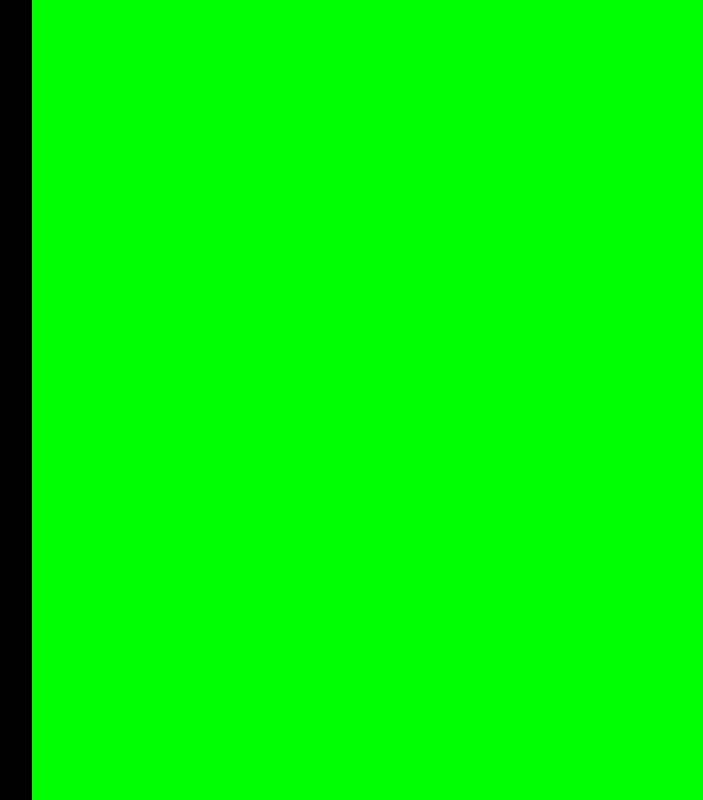
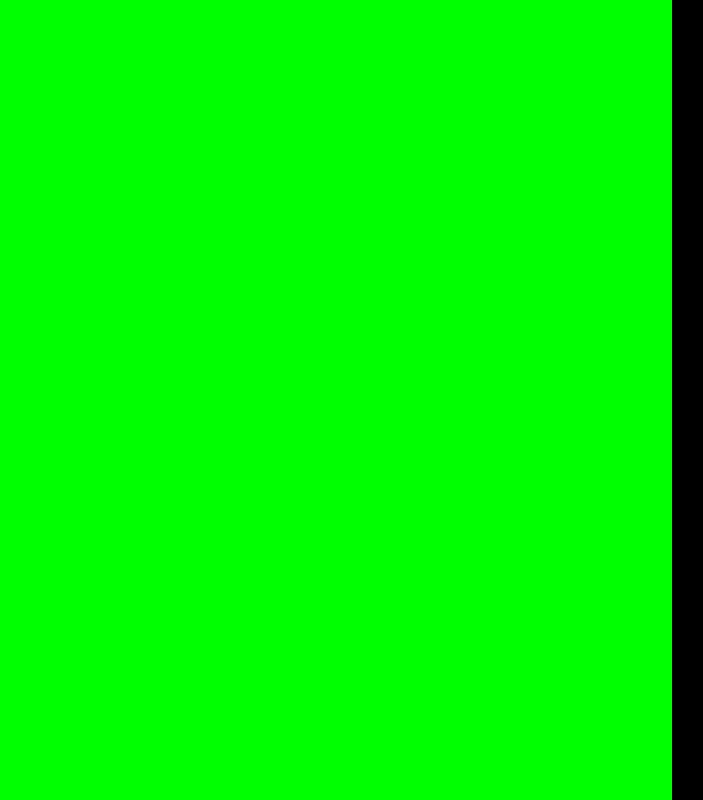
Before and after one commit to coshx/redez-design, a React (Create React App) app: page / in a window 1280 px wide. Shown: the whole page, without its empty margins (288-991 px from the left). Built offline with nearby package versions, Linux system fonts and the light colour scheme.

Commit message:
flips master and detail views

```diff
--- a/src/App.css
+++ b/src/App.css
@@ -1,5 +1,6 @@
 .Master {
   position: absolute;
+  left: 75%;
   height: 100%;
   width: 25%;
   background: black;
@@ -7,41 +8,7 @@
 
 .Detail {
   position: absolute;
-  left: 25%;
   height: 100%;
   width: 75%;
   background: lime;
 }
-
-/* .App {
-  text-align: center;
-}
-
-.App-logo {
-  animation: App-logo-spin infinite 20s linear;
-  height: 40vmin;
-}
-
-.App-header {
-  background-color: #282c34;
-  min-height: 100vh;
-  display: flex;
-  flex-direction: column;
-  align-items: center;
-  justify-content: center;
-  font-size: calc(10px + 2vmin);
-  color: white;
-}
-
-.App-link {
-  color: #61dafb;
-}
-
-@keyframes App-logo-spin {
-  from {
-    transform: rotate(0deg);
-  }
-  to {
-    transform: rotate(360deg);
-  }
-} */
```
Also changed, not shown: src/App.js (+0 -16 lines).
